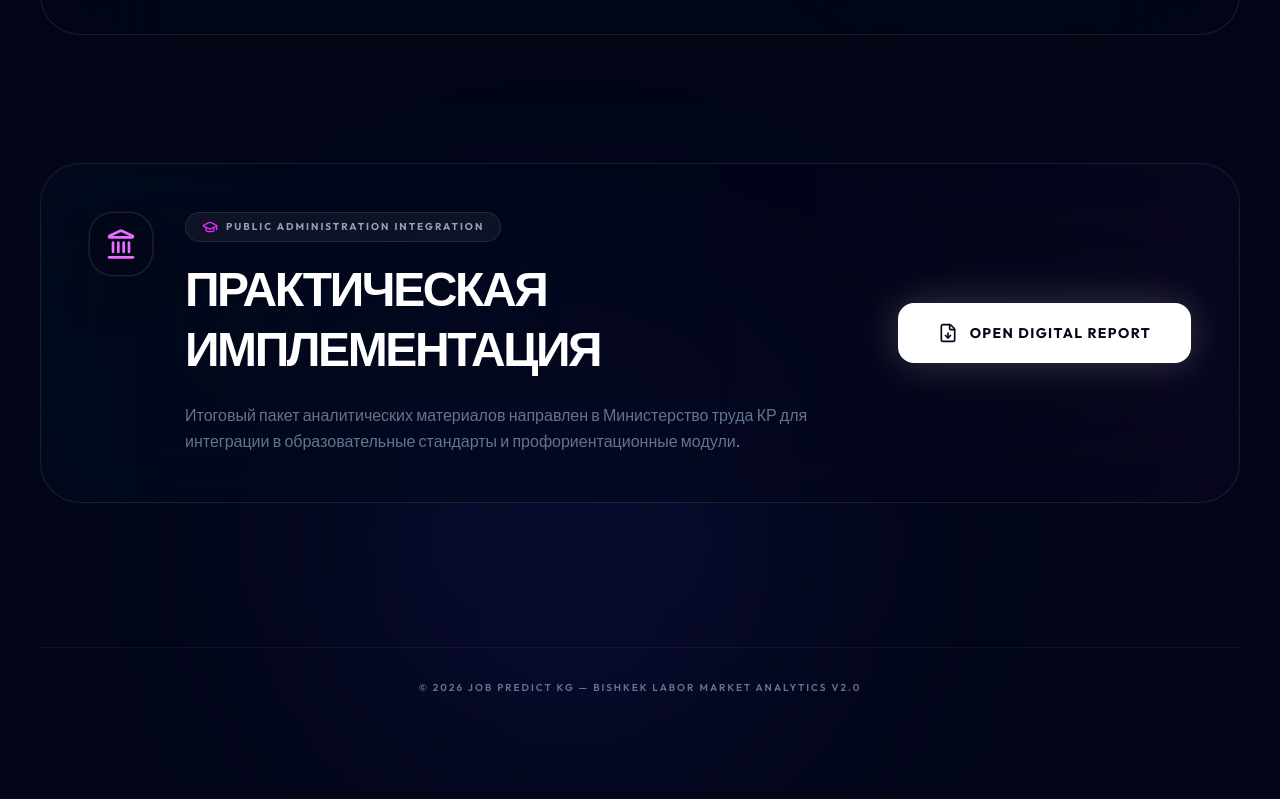
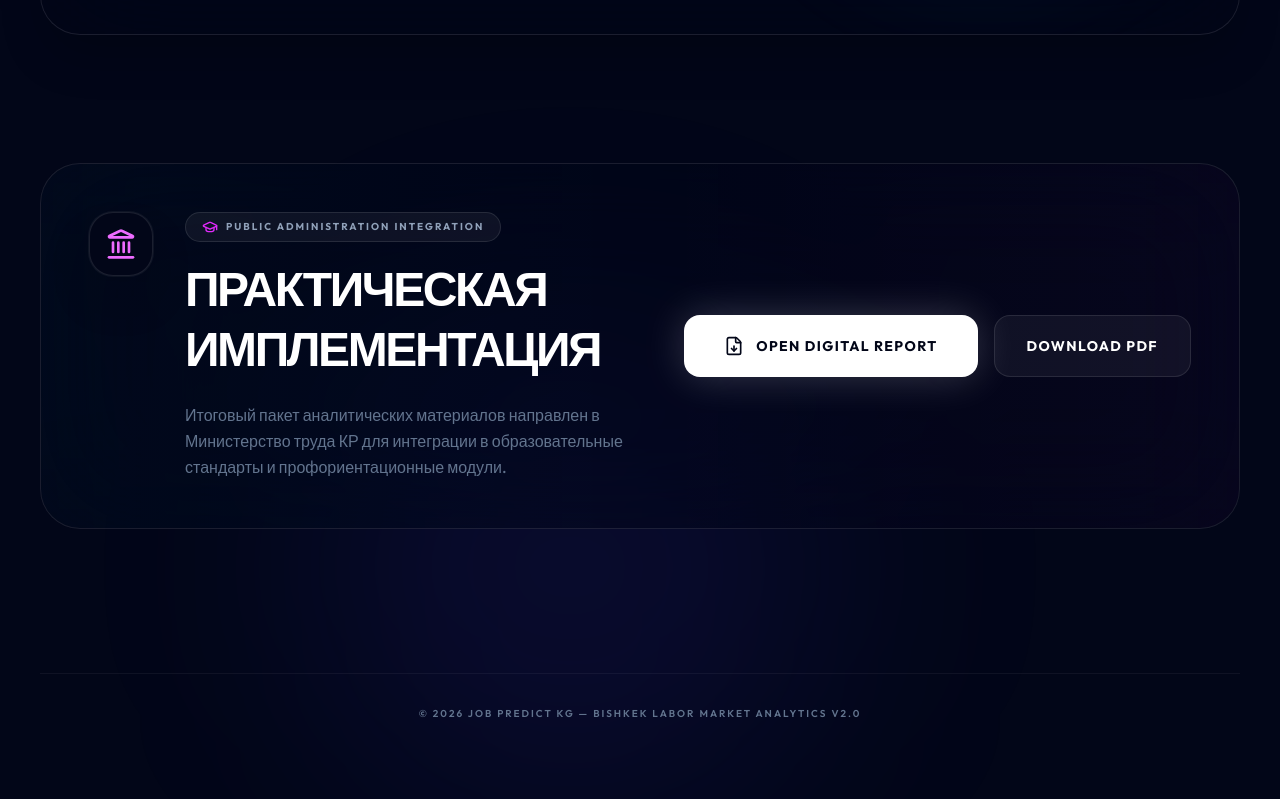
Before and after one commit to hamzaK228/Job, a React (Vite) app in the folder job-predict-kg/: page / in a window 1280 px wide. Shown: the part 3089-3888 px from the top of the page. Built offline with nearby package versions, Linux system fonts and the light colour scheme.

Commit message:
fix: restore download buttons and link to official PDF

```diff
--- a/job-predict-kg/src/components/FullReport.jsx
+++ b/job-predict-kg/src/components/FullReport.jsx
@@ -319,10 +319,14 @@ export function FullReport({ onBack }) {
                       <p className="text-xs text-slate-300 font-medium leading-relaxed">{guide.skills}</p>
                     </div>
                   </div>
-                  <button className="mt-8 flex items-center gap-2 text-[10px] font-black uppercase tracking-[0.2em] text-white/50 hover:text-white transition-colors">
+                  <a
+                    href="/oficialnyj-otchet-proekta.pdf"
+                    download
+                    className="mt-8 flex items-center gap-2 text-[10px] font-black uppercase tracking-[0.2em] text-white/50 hover:text-white transition-colors"
+                  >
                     <FileDown className="size-4" />
                     Download PDF Guide
-                  </button>
+                  </a>
                 </div>
                 {/* Decorative background element */}
                 <div className="absolute -right-8 -bottom-8 size-32 rounded-full bg-white/5 blur-3xl group-hover:scale-150 transition-transform" />
--- a/job-predict-kg/src/components/ReportSection.jsx
+++ b/job-predict-kg/src/components/ReportSection.jsx
@@ -32,11 +32,7 @@ export function ReportSection({ onOpenReport }) {
             </div>
           </div>
 
-          <motion.div
-            whileHover={{ scale: 1.05, rotateZ: 1 }}
-            whileTap={{ scale: 0.95 }}
-            className="shrink-0"
-          >
+          <div className="flex flex-col sm:flex-row gap-4 shrink-0">
             <button
               onClick={onOpenReport}
               className="relative inline-flex items-center justify-center gap-3 rounded-2xl bg-white px-10 py-5 text-sm font-black text-slate-950 shadow-[0_0_40px_rgba(255,255,255,0.2)] transition-all hover:shadow-[0_0_60px_rgba(255,255,255,0.3)] uppercase tracking-widest"
@@ -44,7 +40,14 @@ export function ReportSection({ onOpenReport }) {
               <FileDown className="size-5" />
               Open Digital Report
             </button>
-          </motion.div>
+            <a
+              href="/oficialnyj-otchet-proekta.pdf"
+              download
+              className="relative inline-flex items-center justify-center gap-3 rounded-2xl bg-white/5 border border-white/10 px-8 py-5 text-sm font-bold text-white transition-all hover:bg-white/10 uppercase tracking-widest"
+            >
+              Download PDF
+            </a>
+          </div>
         </div>
       </div>
     </motion.section>
```
